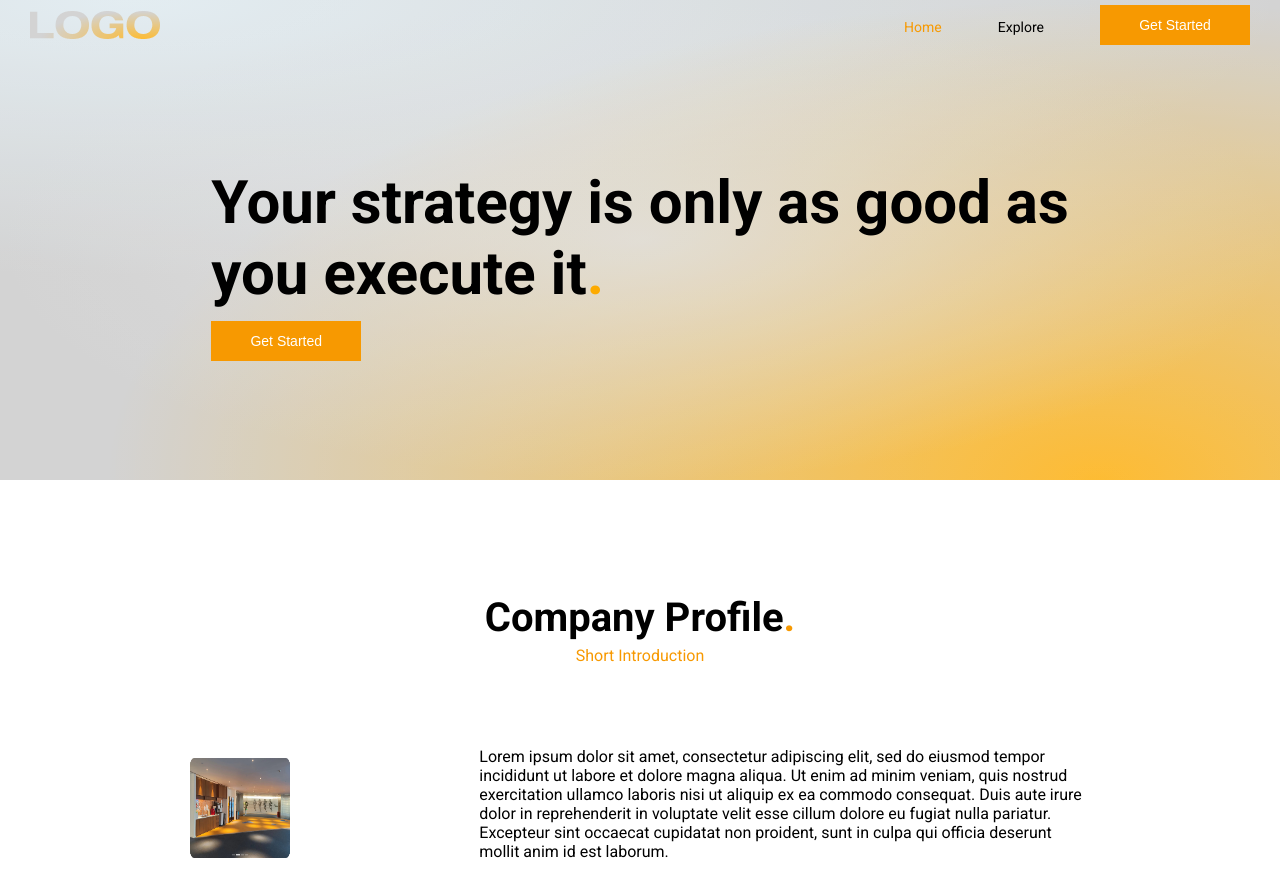
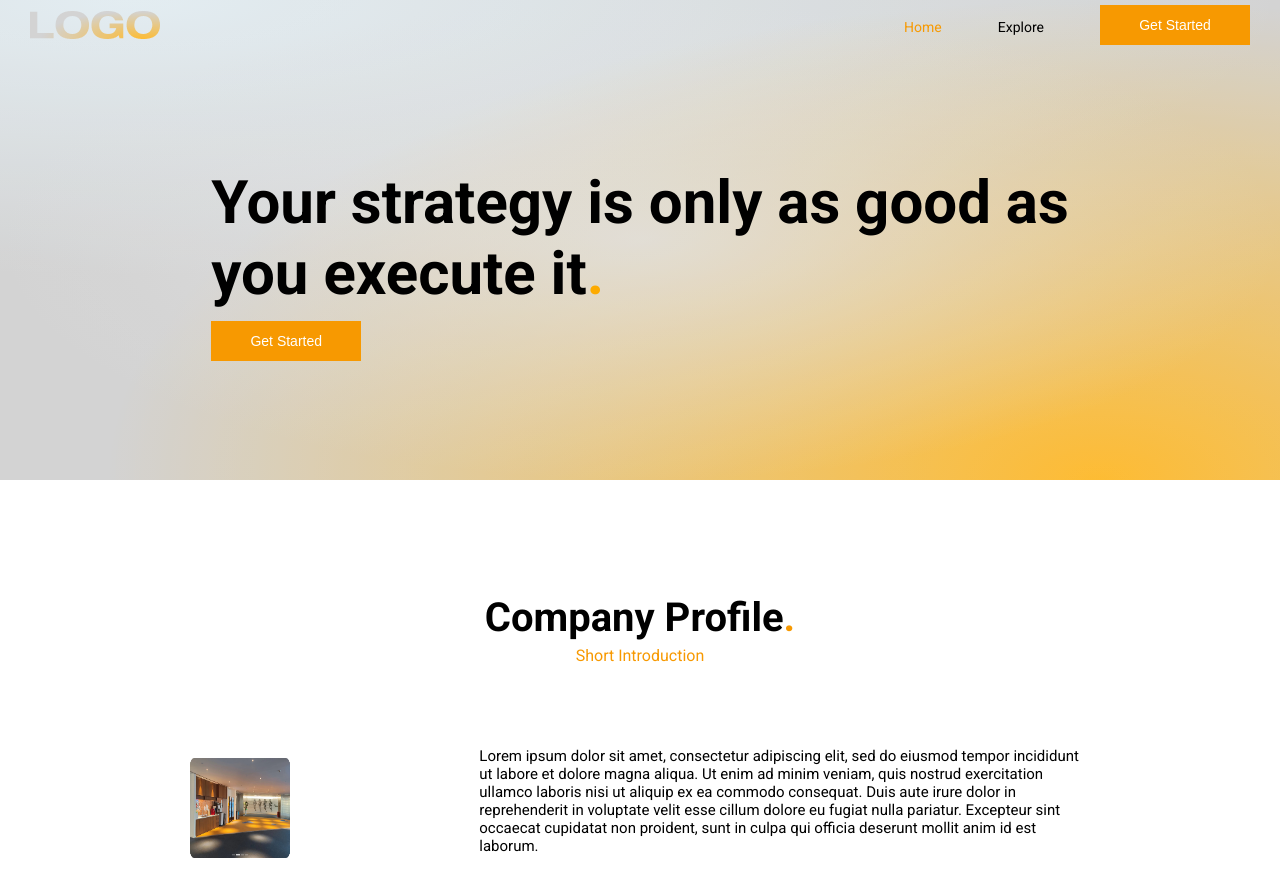
Before and after one commit to rahulsreekumar81/NextJs-Website-CSS, a Next.js app: page / in a window 1280 px wide. Built offline with nearby package versions, Linux system fonts and the light colour scheme.

Commit message:
💄 : Font size and weight update

```diff
--- a/styles/CompanyProfile.module.css
+++ b/styles/CompanyProfile.module.css
@@ -34,6 +34,8 @@
 }
 
 .content {
+  font-weight: var(--fw-regular);
+  font-size: var(--fs-body);
   width: 38.1875rem;
   height: 7.875rem;
 }
```
